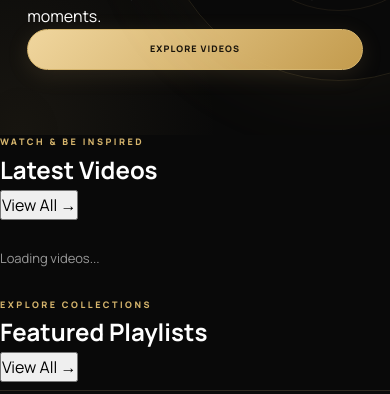
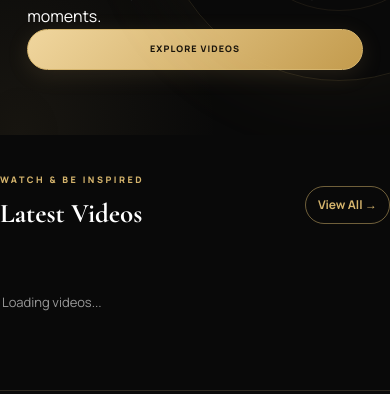
Before and after one commit to abhishekpathaboyina2007-png/Video-library, a plain HTML site: page index.html in a window 390 px wide. Shown: the part 386-780 px from the top of the page. Drawn offline with nearby package versions, Linux system fonts and the light colour scheme.

Commit message:
Update index.html

```diff
--- a/index.html
+++ b/index.html
@@ -943,6 +943,95 @@ footer strong {
     transition-duration:.01ms !important;
   }
 }
+
+/* HOME HORIZONTAL CONTENT */
+
+.home-content {
+  margin: 55px 0;
+  overflow: hidden;
+}
+
+.home-section-heading {
+  display: flex;
+  align-items: center;
+  justify-content: space-between;
+  gap: 15px;
+  margin-bottom: 22px;
+}
+
+.home-section-heading h2 {
+  font-family: 'Cormorant Garamond', serif;
+  font-size: clamp(28px, 4vw, 38px);
+  margin: 4px 0 0;
+}
+
+.view-all {
+  background: transparent;
+  border: 1px solid rgba(214,181,109,.5);
+  color: #d6b56d;
+  padding: 10px 16px;
+  border-radius: 30px;
+  font-weight: 700;
+  cursor: pointer;
+  white-space: nowrap;
+}
+
+.view-all:hover {
+  background: #d6b56d;
+  color: #111;
+}
+
+.horizontal-row {
+  display: flex;
+  gap: 18px;
+  overflow-x: auto;
+  overflow-y: hidden;
+  padding: 5px 2px 18px;
+  scroll-snap-type: x mandatory;
+  -webkit-overflow-scrolling: touch;
+  scrollbar-width: thin;
+  scrollbar-color: #b99754 transparent;
+}
+
+.horizontal-row .card {
+  flex: 0 0 31%;
+  min-width: 240px;
+  scroll-snap-align: start;
+}
+
+.horizontal-row::-webkit-scrollbar {
+  height: 5px;
+}
+
+.horizontal-row::-webkit-scrollbar-thumb {
+  background: #b99754;
+  border-radius: 10px;
+}
+
+@media (max-width: 600px) {
+  .home-content {
+    margin: 38px 0;
+  }
+
+  .horizontal-row {
+    gap: 12px;
+  }
+
+  .horizontal-row .card {
+    flex: 0 0 47%;
+    min-width: 0;
+  }
+
+  .home-section-heading h2 {
+    font-size: 27px;
+  }
+
+  .view-all {
+    padding: 8px 12px;
+    font-size: 12px;
+  }
+}
+
 </style>
 </head>
 
```
